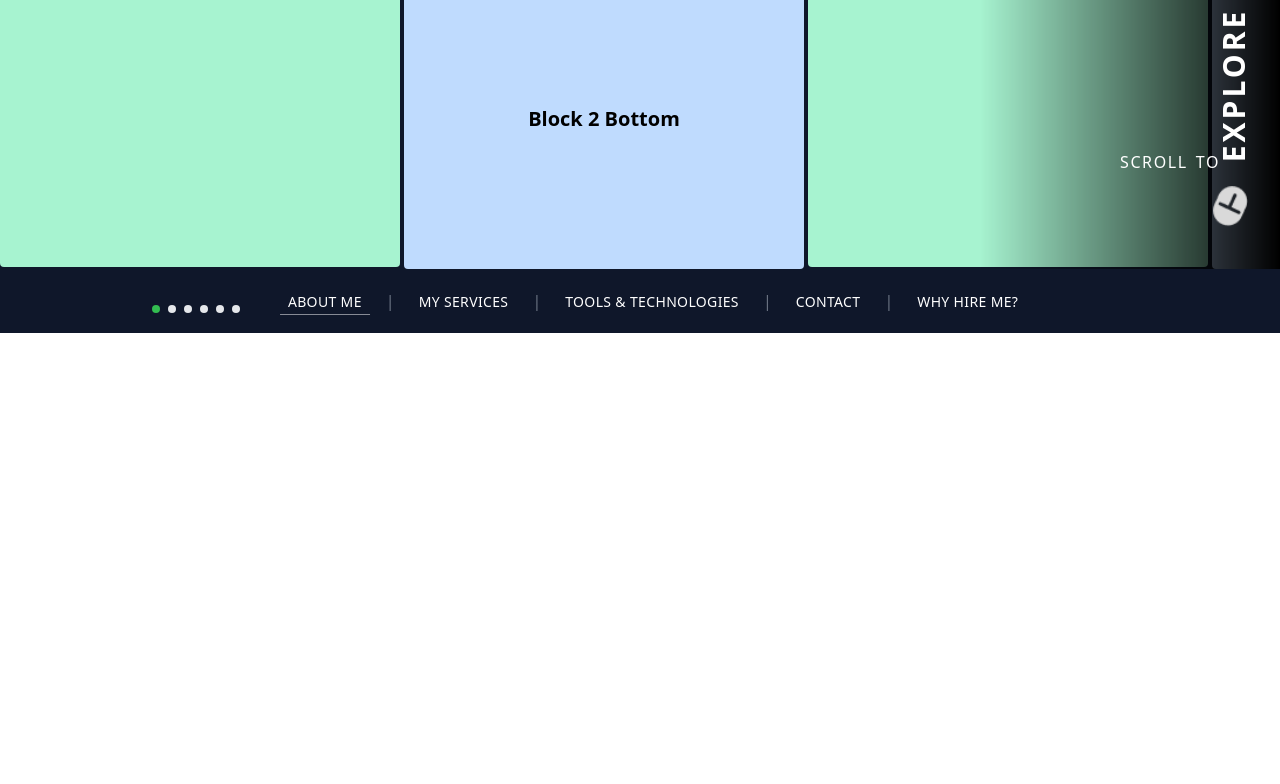
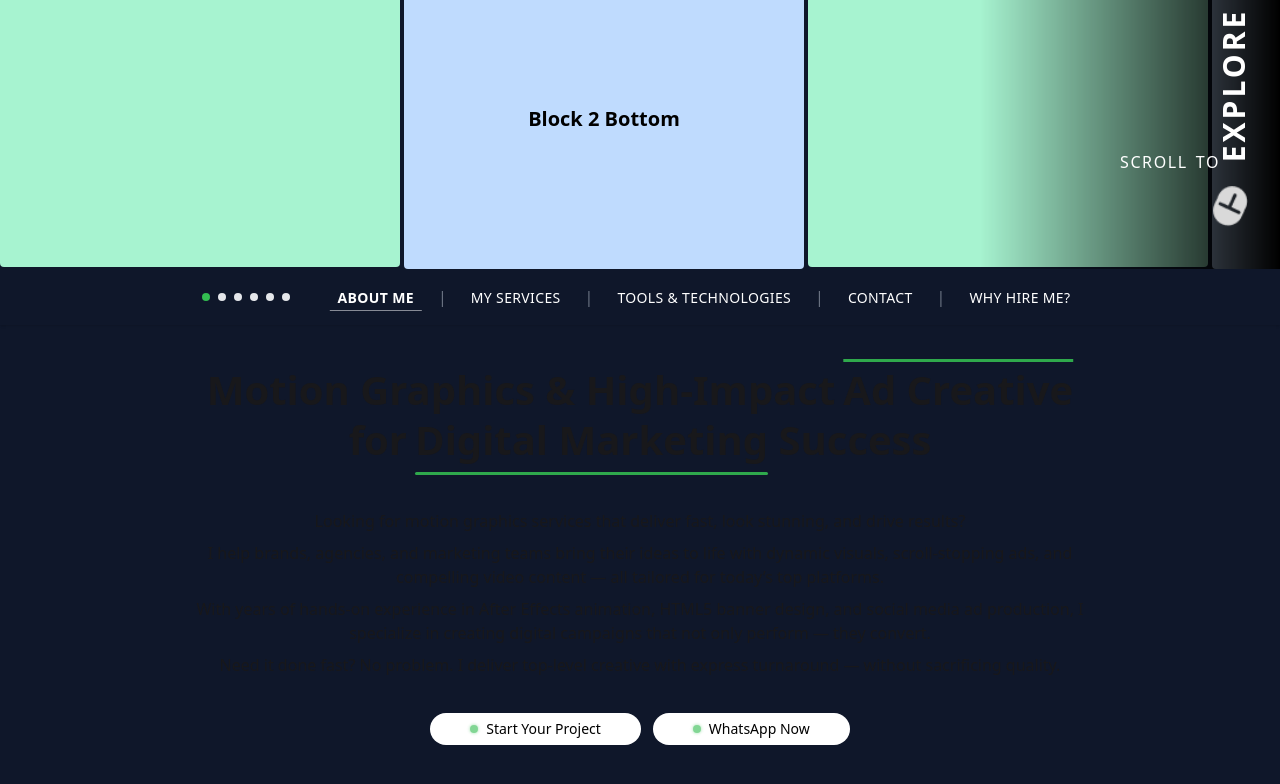
Before and after one commit to sazzadul1205/tanbir-a-portfolio-client, a React (Vite) app: page / in a window 1280 px wide. Shown: the part 502-1286 px from the top of the page. Before the commit the page ends 835 px from the top, so only its background shows below. Built offline with nearby package versions, Linux system fonts and the light colour scheme.

Commit message:
added About me component adjusted the navbart in page paryt and few code adjustment

```diff
--- a/src/Layouts/MainLayout.jsx
+++ b/src/Layouts/MainLayout.jsx
@@ -1,10 +1,18 @@
 import { useState } from "react";
-import Works from "../Pages/Home/Works/Works";
+
+// Shared
+import PageNav from "../Shared/PageNav/PageNav";
 import Navbar from "../Shared/Navbar/Navbar";
-import PageNav from "../Shared/PageNav/PageNav";
+
+// Pages
+import Works from "../Pages/Works/Works";
+import Home from "../Pages/Home/Home";
 
 const MainLayout = () => {
+  // State
   const [activeDot, setActiveDot] = useState(0);
+
+  // Constants
   const TOTAL_DOTS = 6; // fixed number of dots
 
   return (
@@ -15,7 +23,7 @@ const MainLayout = () => {
 
       <PageNav TOTAL_DOTS={TOTAL_DOTS} activeDot={activeDot} />
 
-
+      <Home />
     </div>
   );
 };
--- /dev/null
+++ b/src/Pages/Home/AboutMe/AboutMe.jsx
@@ -0,0 +1,70 @@
+const AboutMe = () => {
+  return (
+    <div className="py-10">
+      {/* Title */}
+      <h4 className="text-[40px] font-semibold inter max-w-5xl text-center mx-auto leading-tight">
+        Motion Graphics & High-Impact
+        <span className="overline decoration-[#2FA94C] decoration-3 ml-2">
+          Ad Creative
+        </span>{" "}
+        <br />
+        for
+        <span className="relative inline-block ml-2 custom-underline">
+          Digital Marketing
+        </span>{" "}
+        Success
+      </h4>
+
+      {/* About Me */}
+      <div className="py-9 max-w-4xl mx-auto text-center inter">
+        <p className="pt-2">
+          Looking for motion graphics services that deliver fast, look stunning,
+          and drive results?
+        </p>
+        <p className="pt-2">
+          I help brands, agencies, and marketing teams bring their ideas to life
+          with dynamic visuals, scroll-stopping ads, and compelling video
+          content — all tailored for today’s top platforms.
+        </p>
+        <p className="pt-2">
+          With years of hands-on experience in After Effects animation, HTML5
+          banner design, and social media ad production, I specialize in
+          creating digital campaigns that not only perform — they convert.
+        </p>
+        <p className="pt-2">
+          Need it done fast? No problem. I deliver top-level creative with
+          express turnaround — without sacrificing quality.
+        </p>
+      </div>
+
+      {/* Button */}
+      <div className="flex justify-center gap-3">
+        {/* Start Your Project */}
+        <div className="flex items-center gap-2 bg-white text-black py-[6px] px-10 rounded-full">
+          <span
+            className="p-1 bg-[#33BD51] rounded-full w-2 h-2"
+            style={{
+              animation: "blink 1.5s infinite",
+              animationTimingFunction: "ease-in-out",
+            }}
+          />
+          <p className="text-sm font-medium">Start Your Project</p>
+        </div>
+
+        {/* Whats App Now */}
+        <div className="flex items-center gap-2 bg-white text-black py-[6px] px-10 rounded-full">
+          <span
+            className="p-1 bg-[#33BD51] rounded-full w-2 h-2"
+            style={{
+              animation: "blink 1.5s infinite",
+              animationTimingFunction: "ease-in-out",
+            }}
+          />
+          <p className="text-sm font-medium">WhatsApp Now</p>
+        </div>
+      </div>
+    </div>
+  );
+};
+
+export default AboutMe;
--- /dev/null
+++ b/src/Pages/Home/Home.jsx
@@ -0,0 +1,11 @@
+import AboutMe from "./AboutMe/AboutMe";
+
+const Home = () => {
+  return (
+    <div>
+      <AboutMe id="about-me" />
+    </div>
+  );
+};
+
+export default Home;
--- a/src/Pages/Home/Works/Works.jsx
+++ b/src/Pages/Works/Works.jsx
@@ -4,7 +4,7 @@ import { useRef, useEffect, useState } from "react";
 import PropTypes from "prop-types";
 
 // Assets
-import mouse from "../../../assets/Subtract.png";
+import mouse from "../../assets/Subtract.png";
 
 const Works = ({ setActiveDot, TOTAL_DOTS }) => {
   const scrollRef = useRef(null);
--- a/src/Shared/PageNav/PageNav.jsx
+++ b/src/Shared/PageNav/PageNav.jsx
@@ -1,23 +1,21 @@
-import { NavLink } from "react-router-dom";
 import React from "react";
-
-// Prop Types
 import PropTypes from "prop-types";
 
 const PageNav = ({ TOTAL_DOTS, activeDot }) => {
+  // menuData should be passed as props, something like:
   const menuData = [
-    { label: "ABOUT ME", path: "/" },
-    { label: "MY SERVICES", path: "/about" },
-    { label: "TOOLS & TECHNOLOGIES", path: "/contact" },
-    { label: "CONTACT", path: "/gif" },
-    { label: "WHY HIRE ME?", path: "/ai" },
+    { label: "ABOUT ME", id: "about-me" },
+    { label: "MY SERVICES", id: "my-services" },
+    { label: "TOOLS & TECHNOLOGIES", id: "tools-tech" },
+    { label: "CONTACT", id: "contact" },
+    { label: "WHY HIRE ME?", id: "why-hire-me" },
   ];
 
   return (
     <div className="shadow-sm text-white">
-      <div className="navbar py-1  max-w-[1200px] mx-auto">
-        {/* Left Brand - dot indicators */}
-        <div className="navbar-start justify-end gap-2 pr-10 flex mt-4">
+      <div className="flex items-center justify-center gap-10 py-4 max-w-[1200px] mx-auto w-full">
+        {/* Dot Indicators */}
+        <div className="flex items-center justify-center gap-2">
           {[...Array(TOTAL_DOTS)].map((_, i) => (
             <span
               key={i}
@@ -28,30 +26,37 @@ const PageNav = ({ TOTAL_DOTS, activeDot }) => {
           ))}
         </div>
 
-        {/* Center Menu */}
-        <div className="navbar-center hidden lg:flex flex-col py-1">
+        {/* Navigation Menu */}
+        <div className="hidden lg:flex flex-col">
           <ul className="flex items-center space-x-4">
             {menuData.map((item, index) => (
               <React.Fragment key={index}>
                 <li className="relative group">
-                  <NavLink
-                    to={item.path}
-                    // eslint-disable-next-line no-unused-vars
-                    className={({ isActive }) =>
-                      `relative text-sm tracking-wide px-2`
+                  <a
+                    href={`#${item.id}`}
+                    className={`relative text-sm tracking-wide px-2 ${
+                      activeDot === index ? "font-bold" : ""
+                    }`}
+                    onClick={(e) => {
+                      e.preventDefault();
+                      const el = document.getElementById(item.id);
+                      if (el) {
+                        el.scrollIntoView({
+                          behavior: "smooth",
+                          block: "start",
+                        });
                       }
+                    }}
                   >
-                    {({ isActive }) => (
-                      <>
                     {item.label}
                     <span
                       className={`absolute left-1/2 -translate-x-1/2 bottom-[-4px] h-[1.5px] bg-white/50 transition-all duration-300 ${
-                            isActive ? "w-full" : "w-0 group-hover:w-full"
+                        activeDot === index
+                          ? "w-full"
+                          : "w-0 group-hover:w-full"
                       }`}
                     />
-                      </>
-                    )}
-                  </NavLink>
+                  </a>
                 </li>
                 {index !== menuData.length - 1 && (
                   <span className="text-gray-500 select-none">|</span>
@@ -60,18 +65,20 @@ const PageNav = ({ TOTAL_DOTS, activeDot }) => {
             ))}
           </ul>
         </div>
-
-        {/* Right Badge */}
-        <div className="navbar-end" />
       </div>
     </div>
   );
 };
 
-// Prop Validation
 PageNav.propTypes = {
   TOTAL_DOTS: PropTypes.number.isRequired,
   activeDot: PropTypes.number.isRequired,
+  menuData: PropTypes.arrayOf(
+    PropTypes.shape({
+      label: PropTypes.string.isRequired,
+      id: PropTypes.string.isRequired,
+    })
+  ).isRequired,
 };
 
 export default PageNav;
--- a/src/index.css
+++ b/src/index.css
@@ -14,6 +14,11 @@
   }
 }
 
+html {
+  scroll-behavior: smooth;
+}
+
+
 .Inter {
   font-family: "Inter", serif;
 }
@@ -22,3 +27,18 @@
   writing-mode: vertical-rl;
   text-orientation: mixed;
 }
+
+
+.custom-underline::after {
+  content: "";
+  position: absolute;
+  left: 0;
+  right: 0;
+  bottom: -10px;
+  /* Adjust distance below text */
+  height: 3px;
+  /* Thickness of underline */
+  background-color: #2FA94C;
+  /* Green underline */
+  border-radius: 2px;
+}
```
Lines whose indentation alone changed are shown as unchanged.
